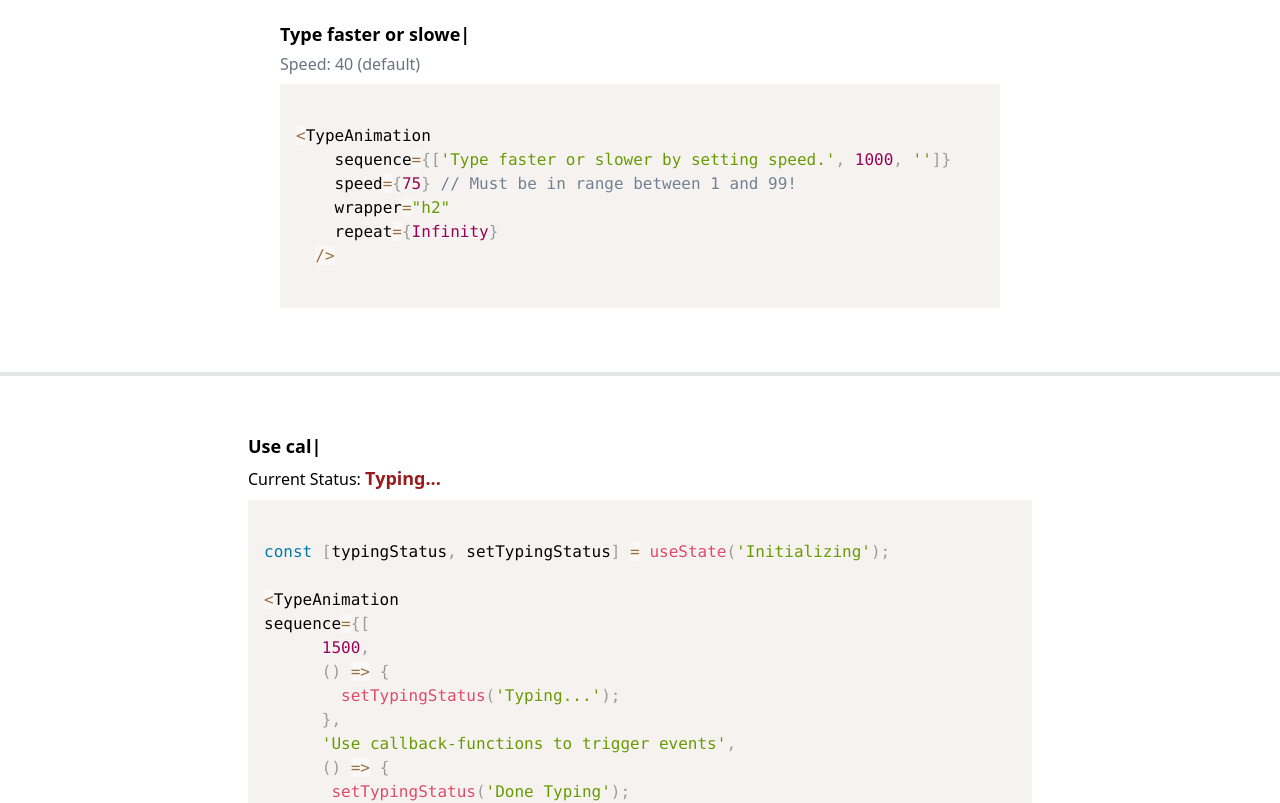
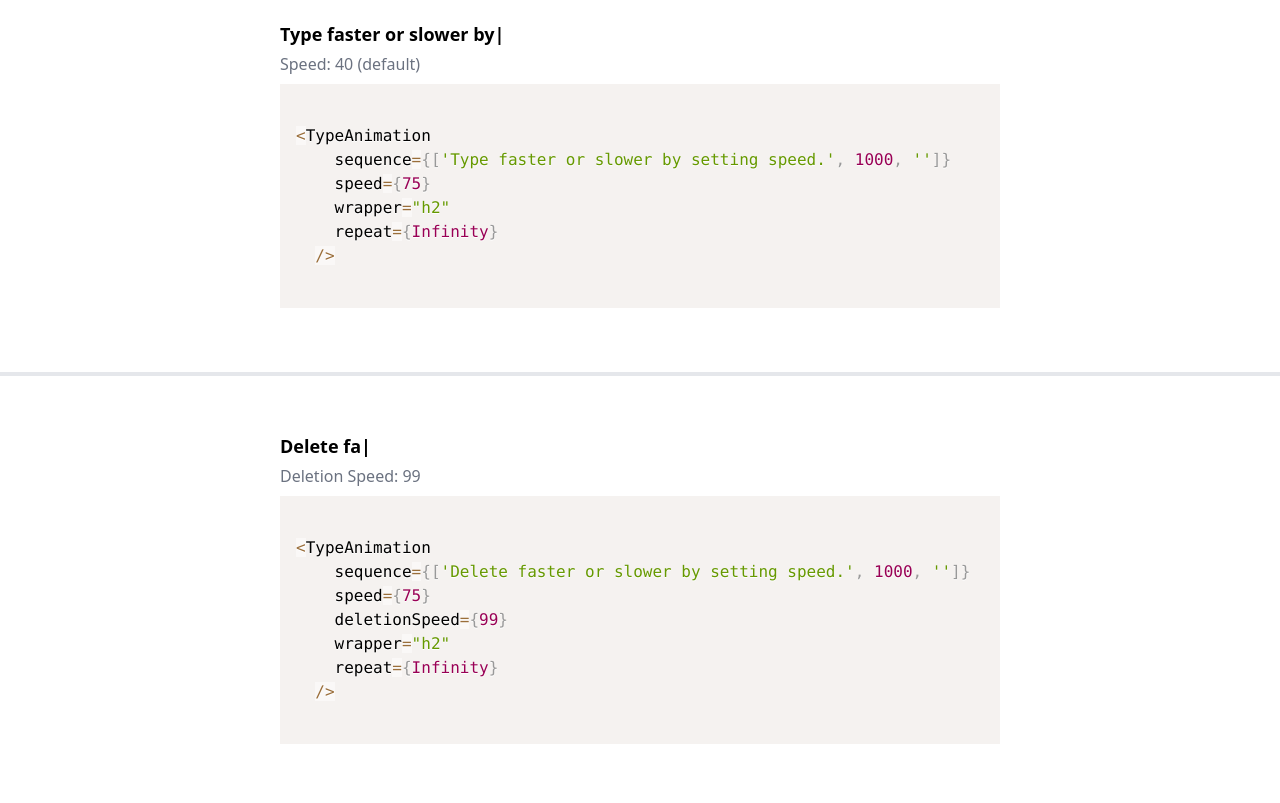
Before and after one commit to maxeth/react-type-animation, a Next.js app in the folder example/: page / in a window 1280 px wide. Shown: the part 1704-2507 px from the top of the page. Built offline with nearby package versions, Linux system fonts and the light colour scheme.

Commit message:
updated example

```diff
--- a/example/pages/index.tsx
+++ b/example/pages/index.tsx
@@ -122,6 +122,7 @@ const Home = () => {
           </SyntaxHighlighter>
         </div>
       </div>
+
       <Divider />
       <div>
         <div className="font-bold h-8 text-lg">
@@ -159,7 +160,38 @@ const Home = () => {
             {`
 <TypeAnimation
     sequence={['Type faster or slower by setting speed.', 1000, '']}
-    speed={75} // Must be in range between 1 and 99!
+    speed={75}
+    wrapper="h2"
+    repeat={Infinity}
+  />
+      `}
+          </SyntaxHighlighter>
+        </div>
+      </div>
+      <Divider />
+      <div>
+        <div className="font-bold h-8 text-lg">
+          <TypeAnimation
+            sequence={[
+              'Delete faster or slower by setting deletion speed.',
+              1000,
+              '',
+            ]}
+            speed={75} // Must be in range between 1 and 99!
+            deletionSpeed={99}
+            wrapper="h2"
+            repeat={Infinity}
+          />
+        </div>
+        <div className="text-gray-500">Deletion Speed: 99</div>
+
+        <div className="text-base" style={{ width: '45em' }}>
+          <SyntaxHighlighter language="javascript">
+            {`
+<TypeAnimation
+    sequence={['Delete faster or slower by setting speed.', 1000, '']}
+    speed={75}
+    deletionSpeed={99}
     wrapper="h2"
     repeat={Infinity}
   />
```
Also changed, not shown: example/package.dev.json (added, +38 -0 lines), 1 other file (tests, documents, lock files or other folders).
